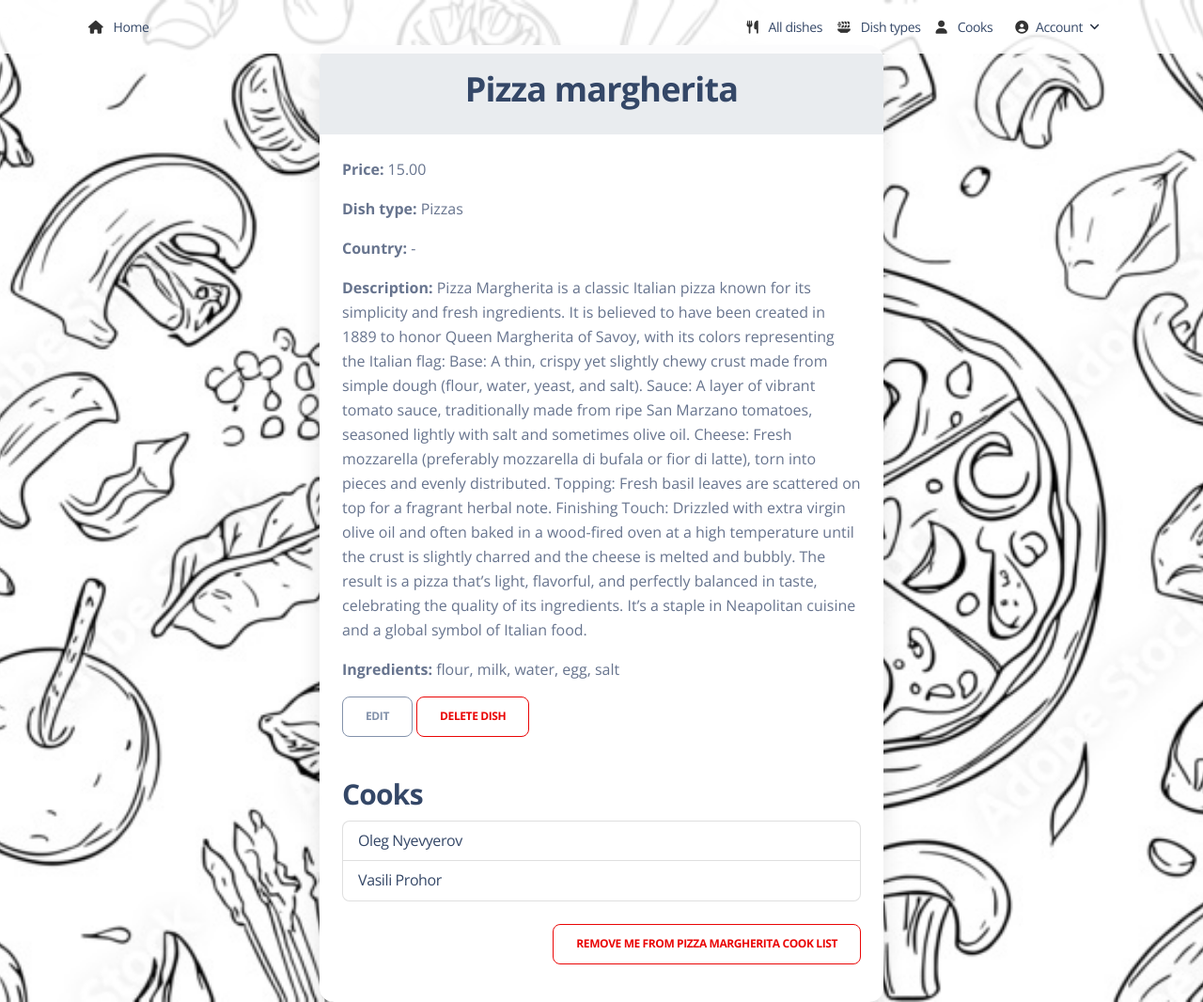
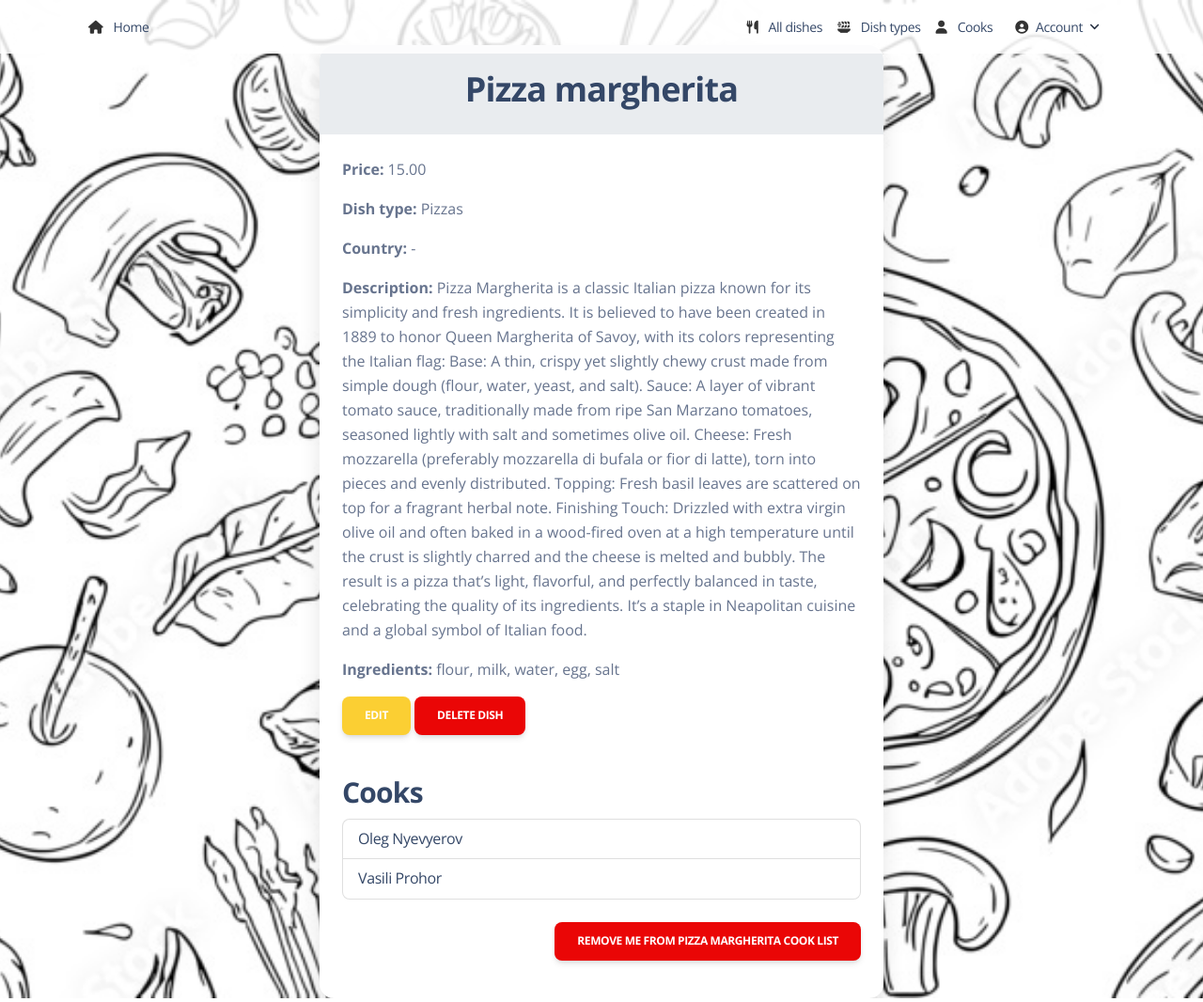
Before and after one commit to onyevyerov/restaurant-kitchen-service, a Django app: page /dishes/3/detail/ in a window 1280 px wide. Shown: the whole page at 94% size. Run offline with Django 4.2, Linux system fonts and the light colour scheme; a user stored in the database is signed in; data comes from the database, SQL or seed files in the repository; some libraries are stand-ins or nearby versions.

Commit message:
style: Change style of buttons on dish_detail.html page

```diff
--- a/templates/kitchen/dish_detail.html
+++ b/templates/kitchen/dish_detail.html
@@ -15,8 +15,8 @@
       {% endif %}
       <p><strong>Description:</strong> {{ object.description }}</p>
       <p><strong>Ingredients:</strong> {{ object.ingredients.all|join:", " }}</p>
-      <a href="{% url 'kitchen:dish-update' object.pk %}" class="btn btn-outline-secondary">Edit</a>
-      <a href="{% url 'kitchen:dish-delete' object.pk %}" class="btn btn-outline-danger">Delete dish</a>
+      <a href="{% url 'kitchen:dish-update' object.pk %}" class="btn btn-warning">Edit</a>
+      <a href="{% url 'kitchen:dish-delete' object.pk %}" class="btn btn-danger">Delete dish</a>
 
       <h3 class="mt-4">Cooks</h3>
       <ul class="list-group mb-4">
@@ -35,14 +35,14 @@
         {% if user in object.cooks.all %}
           <form method="post" action="{% url 'kitchen:toggle-dish-assign' dish.pk %}" style="display: inline;">
             {% csrf_token %}
-              <button type="submit" class="btn btn-outline-danger">
+              <button type="submit" class="btn btn-danger">
                 Remove me from {{ object.name }} cook list
               </button>
           </form>
         {% else %}
           <form method="post" action="{% url 'kitchen:toggle-dish-assign' dish.pk %}" style="display: inline;">
             {% csrf_token %}
-              <button type="submit" class="btn btn-outline-success">
+              <button type="submit" class="btn btn-success">
                 Add me to {{ object.name }} cook list
               </button>
           </form>
```
